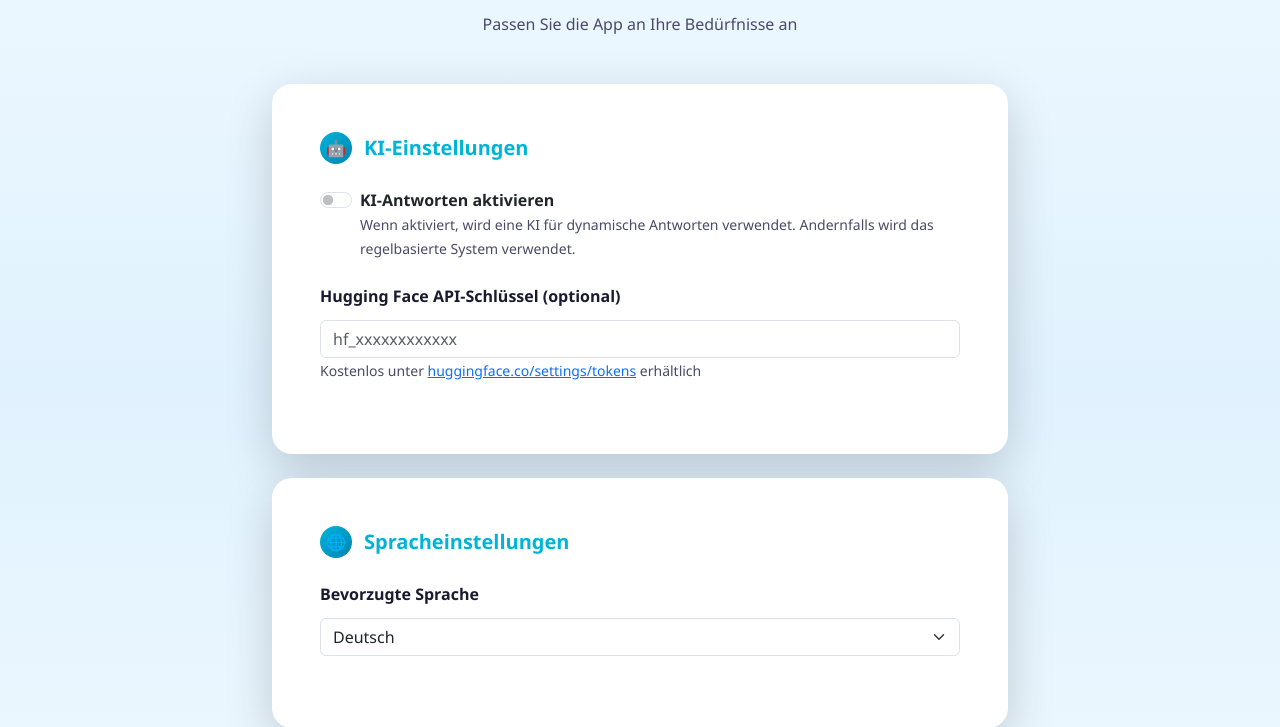
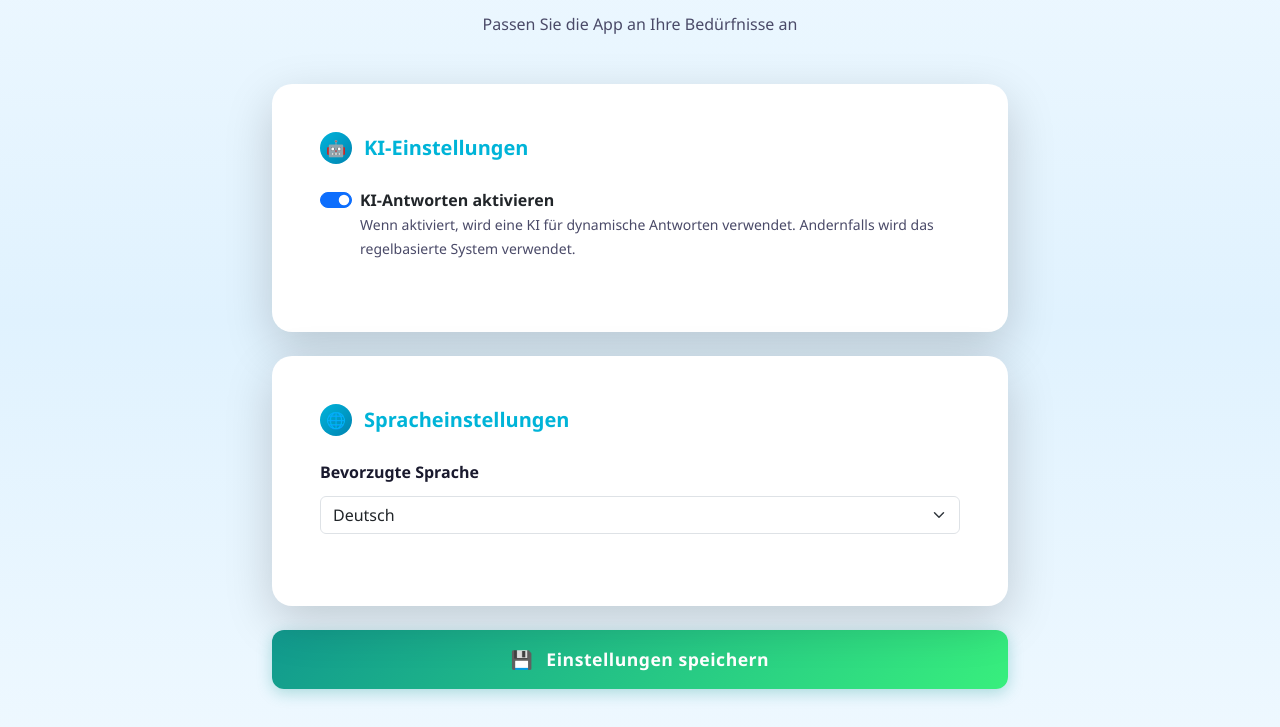
Before and after one commit to leo201515/ls-medihelp, a Flask app: page /settings in a window 1280 px wide. Shown: the part 161-888 px from the top of the page. Run offline with Flask 3, Linux system fonts and the light colour scheme; some libraries are stand-ins or nearby versions; some web fonts are replaced.

Commit message:
Enable AI by default with built-in API token

```diff
--- a/ai_service.py
+++ b/ai_service.py
@@ -10,11 +10,11 @@ HF_API_KEY = os.getenv('HF_API_KEY', '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')
 HF_API_URL = "https://router.huggingface.co/hf-inference/models/microsoft/DialoGPT-medium"
 BACKUP_HF_API_URL = "https://router.huggingface.co/hf-inference/models/facebook/blenderbot-400M-distill"
 
-_user_settings = {'use_ai': False, 'api_key': ''}
+_user_settings = {'use_ai': True, 'api_key': ''}
 
 def set_user_settings(use_ai, api_key):
     global _user_settings
-    _user_settings['use_ai'] = use_ai
+    _user_settings['use_ai'] = use_ai if use_ai is not None else True
     _user_settings['api_key'] = api_key
 
 def get_medical_advice(symptoms, language='de'):
@@ -25,7 +25,7 @@ def get_medical_advice(symptoms, language='de'):
     is_german = any(word in symptoms_lower for word in german_words) or language == 'de'
 
     api_key = _user_settings.get('api_key') or HF_API_KEY
-    use_ai = _user_settings.get('use_ai', False)
+    use_ai = _user_settings.get('use_ai', True)
 
     if use_ai and api_key:
         try:
--- a/app.py
+++ b/app.py
@@ -27,6 +27,7 @@ def allowed_file(filename):
 def index():
     if 'session_id' not in session:
         session['session_id'] = str(uuid.uuid4())
+    session.setdefault('use_ai', True)
     return render_template('index.html', language=session.get('language', 'de'))
 
 @app.route('/settings')
@@ -34,8 +35,8 @@ def settings():
     if 'session_id' not in session:
         session['session_id'] = str(uuid.uuid4())
     return render_template('settings.html',
-        use_ai=session.get('use_ai', False),
-        api_key=session.get('api_key', ''),
+        use_ai=session.get('use_ai', True),
+        api_key='',
         language=session.get('language', 'de'))
 
 @app.route('/save-settings', methods=['POST'])
--- a/templates/settings.html
+++ b/templates/settings.html
@@ -25,14 +25,6 @@
                             <br><small class="text-muted">Wenn aktiviert, wird eine KI für dynamische Antworten verwendet. Andernfalls wird das regelbasierte System verwendet.</small>
                         </label>
                     </div>
-                </div>
-
-                <div class="mb-4" id="apiKeySection">
-                    <label for="apiKey" class="form-label">Hugging Face API-Schlüssel (optional)</label>
-                    <input type="password" class="form-control" id="apiKey" value="{{ api_key }}" placeholder="hf_xxxxxxxxxxxx">
-                    <small class="text-muted">
-                        Kostenlos unter <a href="https://huggingface.co/settings/tokens" target="_blank">huggingface.co/settings/tokens</a> erhältlich
-                    </small>
                 </div>
             </div>
         </div>
```
